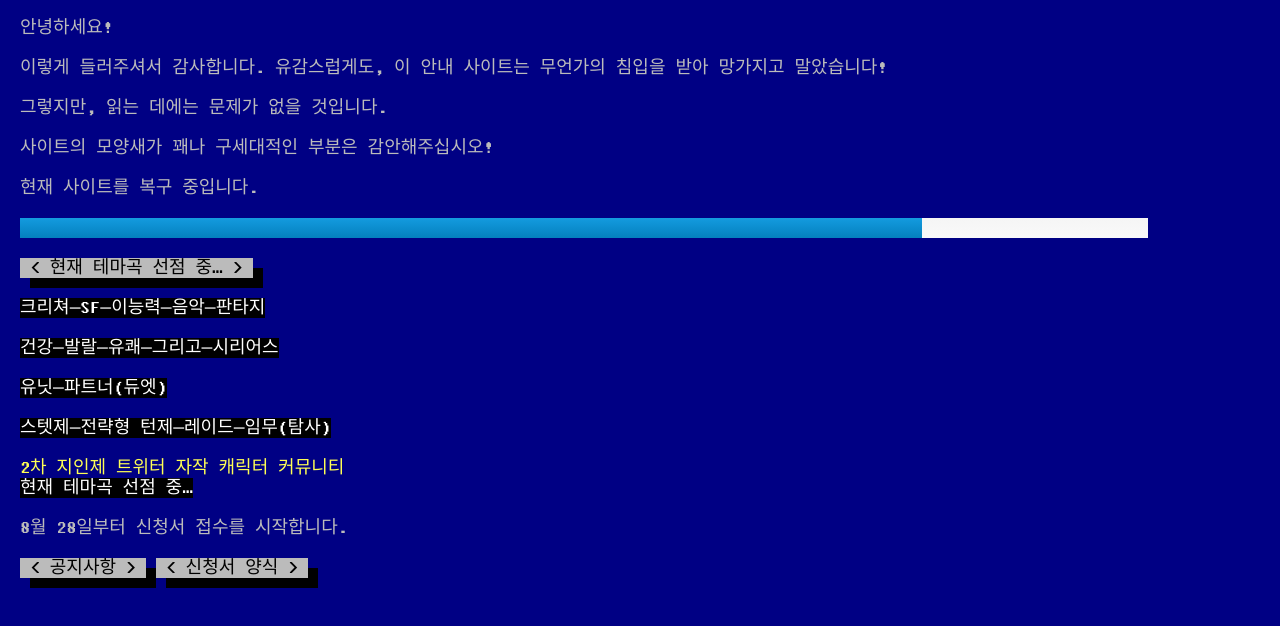
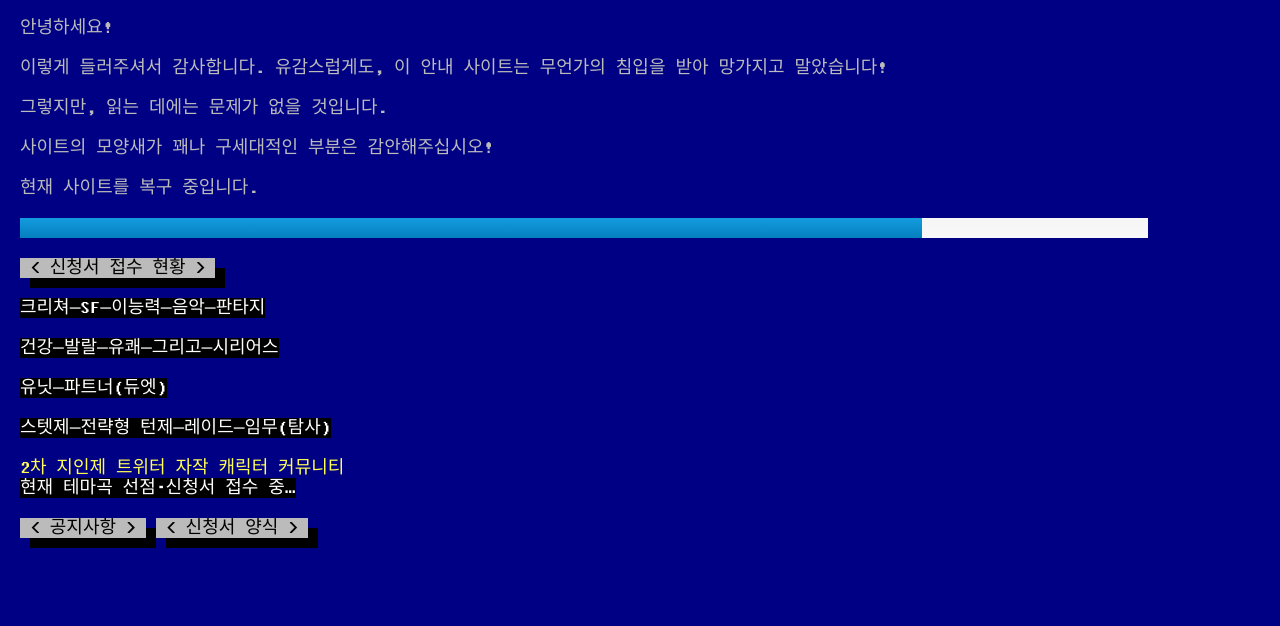
Before and after one commit to world-will-never-die/world-will-never-die, a plain HTML site: page index.html in a window 1280 px wide. Shown: the part 42-668 px from the top of the page. Drawn offline with Linux system fonts and the light colour scheme.

Commit message:
Update index.html

```diff
--- a/index.html
+++ b/index.html
@@ -66,15 +66,14 @@
       <div class="bar" style="width: 80%;"></div>
     </div>
 
-    <a class="btn" href="https://docs.google.com/forms/d/1VzEUxCV7CPZefSiW8-pT_-CDnW53I33nLVxnt86uL24/edit">현재 테마곡 선점 중…</a>
+    <a class="btn" href="https://url.kr/bh2fwe">신청서 접수 현황</a>
     <p><code>크리쳐―SF―이능력―음악―판타지</code></p>
     <p><code>건강―발랄―유쾌―그리고―시리어스</code></p>
     <p><code>유닛―파트너(듀엣)</code></p>
     <p><code>스텟제―전략형 턴제―레이드―임무(탐사)</code></p>
     <a href="http://twt.turqtoise-soup.com/ff/20210815160415282364">2차 지인제 트위터 자작 캐릭터 커뮤니티</a>
 
-    <p><code>현재 테마곡 선점 중…</code></p>
-    <p>8월 28일부터 신청서 접수를 시작합니다.</p>
+    <p><code>현재 테마곡 선점·신청서 접수 중…</code></p>
 
     <a class="btn" href="https://docs.google.com/document/d/1sullhzGbrFvtga93T_0JBTFcoZIXCfbJhr7hFK2xMAI/edit">공지사항</a>
     <a class="btn" href="https://docs.google.com/document/d/1yrelAJtAoW4qexNiMfqzIFOdBxw6bRGoubiCcNNwq7M/edit">신청서 양식</a>
```
